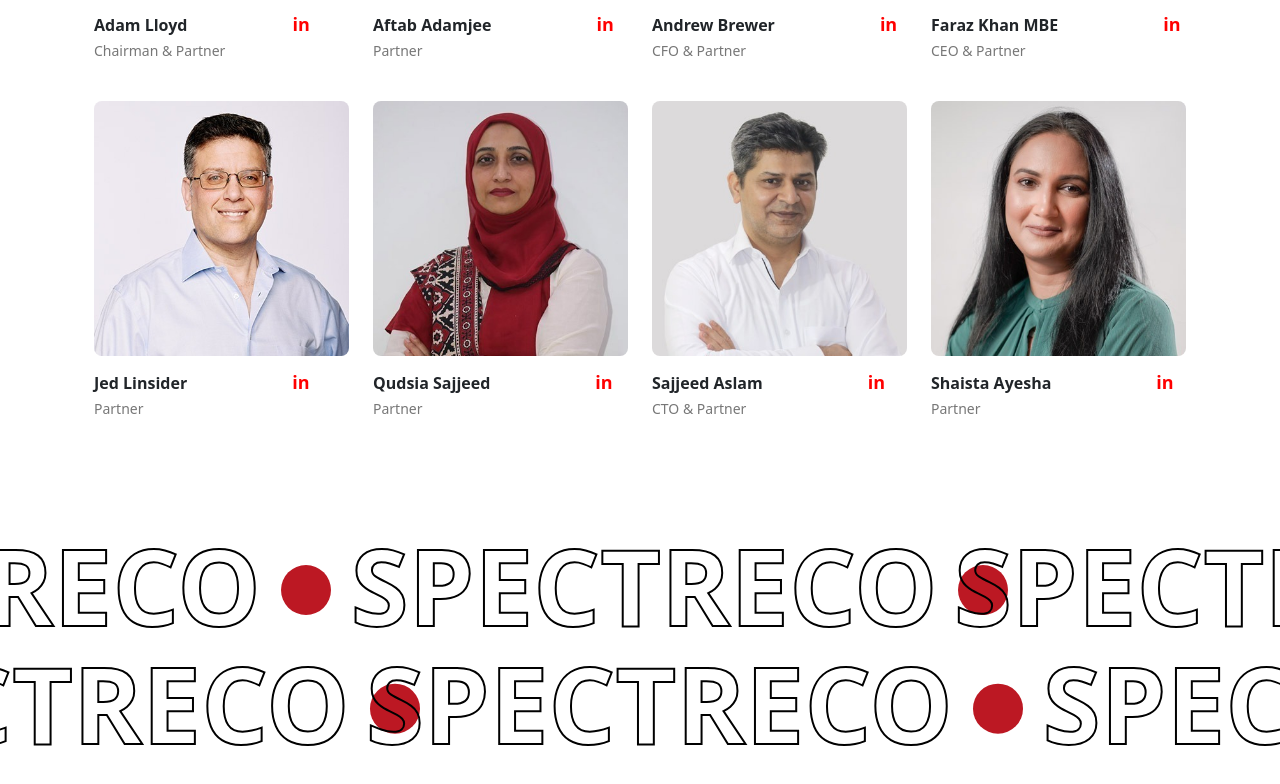
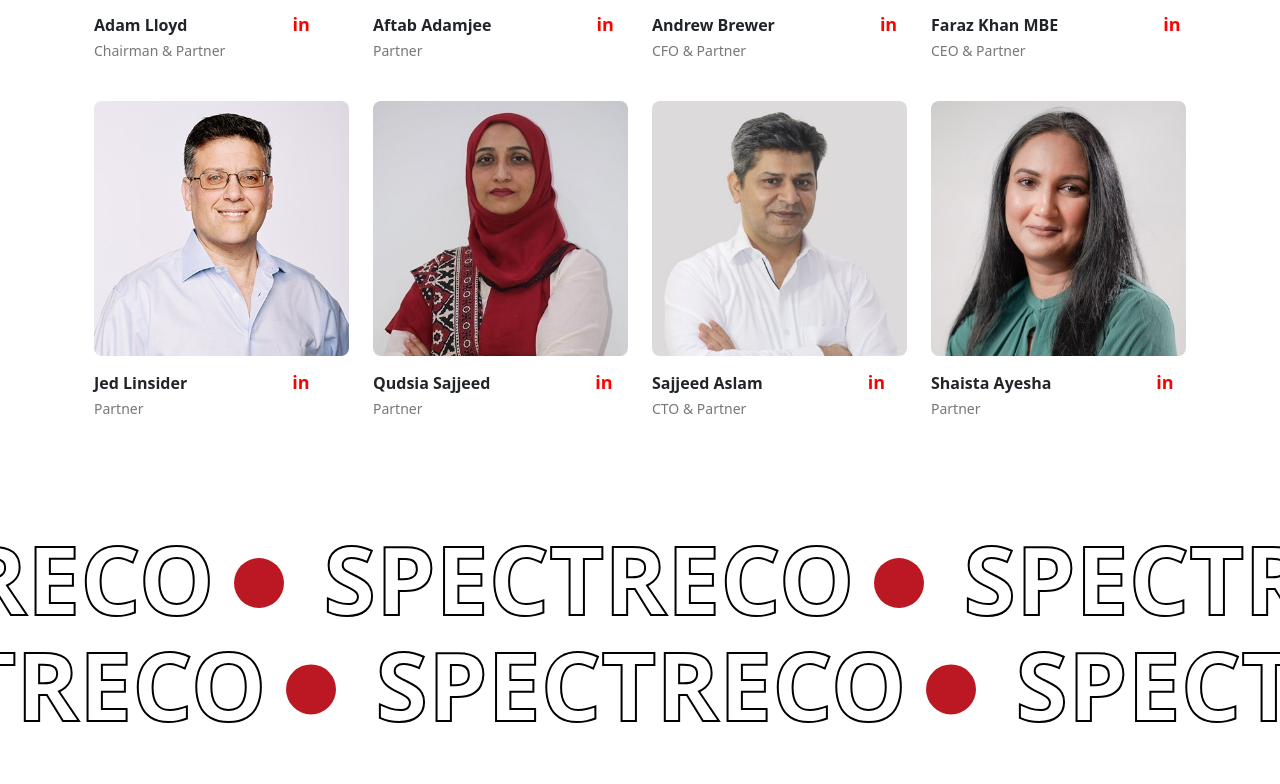
Before and after one commit to Muzzamil-02/newSpectrecoweb, a React (Create React App) app: page / in a window 1280 px wide. Shown: the part 9428-10212 px from the top of the page. Built offline with nearby package versions, Linux system fonts and the light colour scheme.

Commit message:
Ticker Updated

```diff
--- a/src/components/Maincss.css
+++ b/src/components/Maincss.css
@@ -323,7 +323,7 @@
 }
 
 .marquee{
-  font-size: 105px;
+  font-size: 95px;
   font-weight: bold;
   text-transform: uppercase;
   margin: 0 20px;
```
